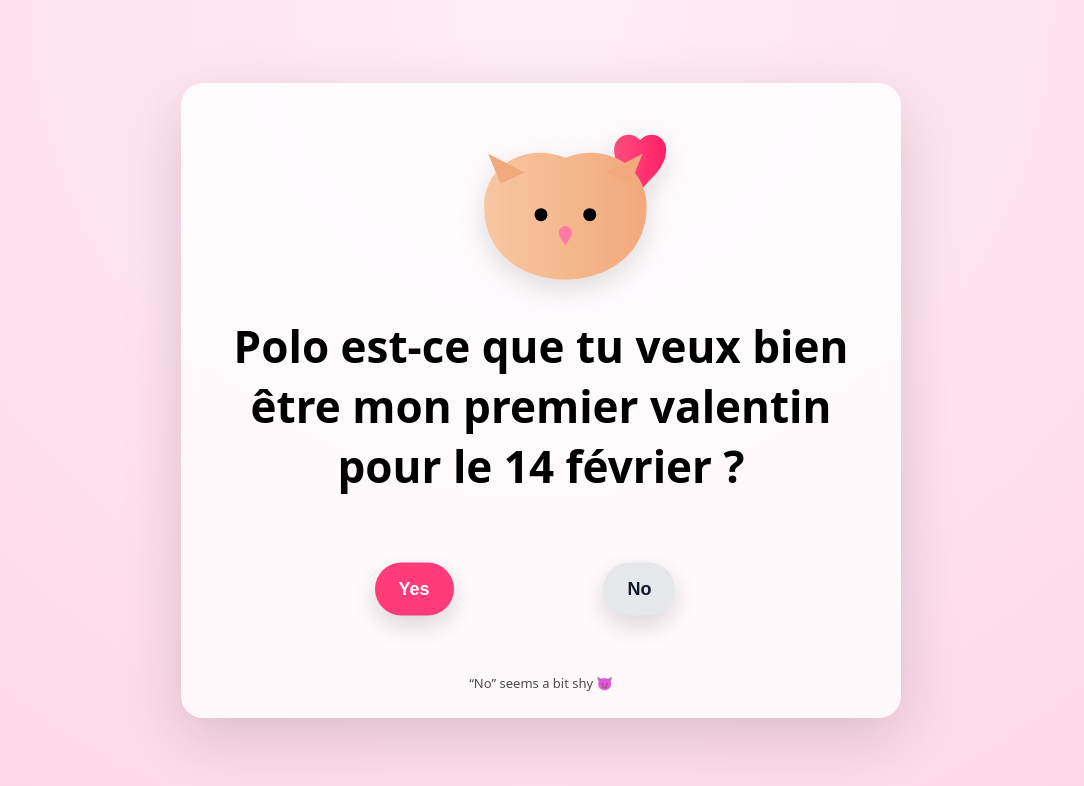
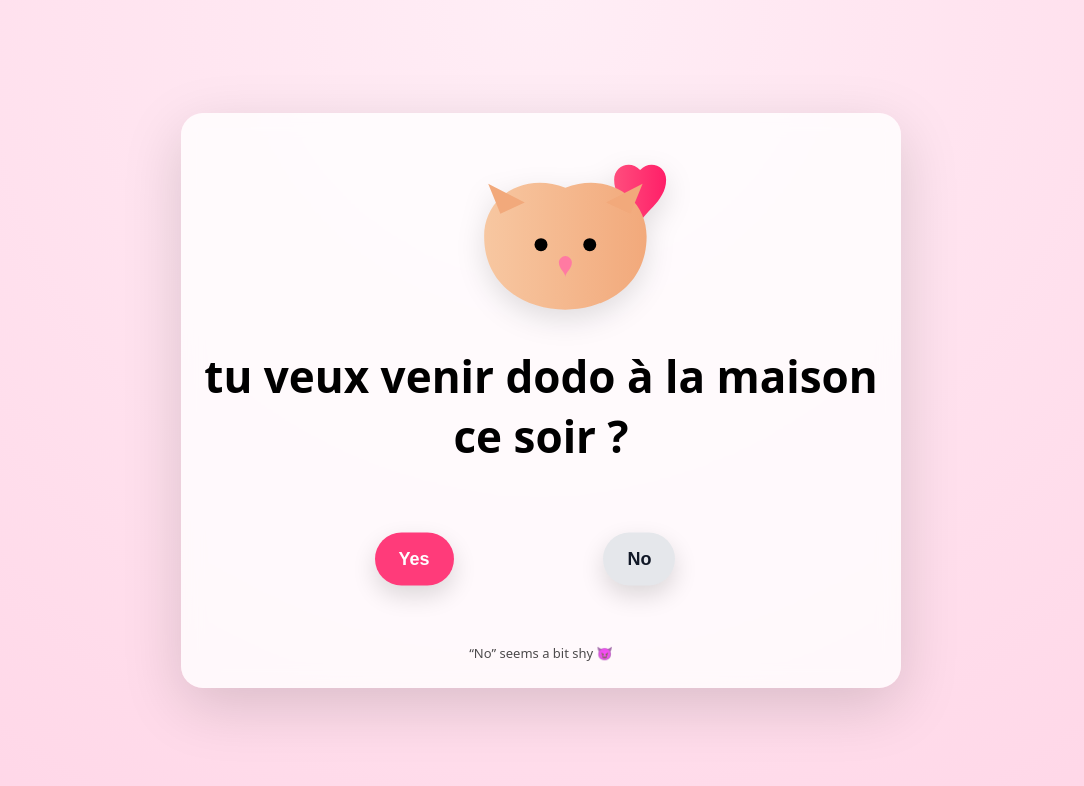
Before and after one commit to Unfruitdudemon/amour, a plain HTML site: page index.html in a window 1280 px wide. Shown: the whole page, without its empty margins (99-1183 px from the left). Drawn offline with nearby package versions, Linux system fonts and the light colour scheme.

Commit message:
index.html

```diff
--- a/index.html
+++ b/index.html
@@ -171,7 +171,7 @@
             fill="#ff7aa2"/>
     </svg>
 
-    <h1>Polo est-ce que tu veux bien être mon premier valentin pour le 14 février ?</h1>
+    <h1>tu veux venir dodo à la maison ce soir ?</h1>
 
     <section class="button-zone" id="zone">
       <button id="yesBtn">Yes</button>
```
